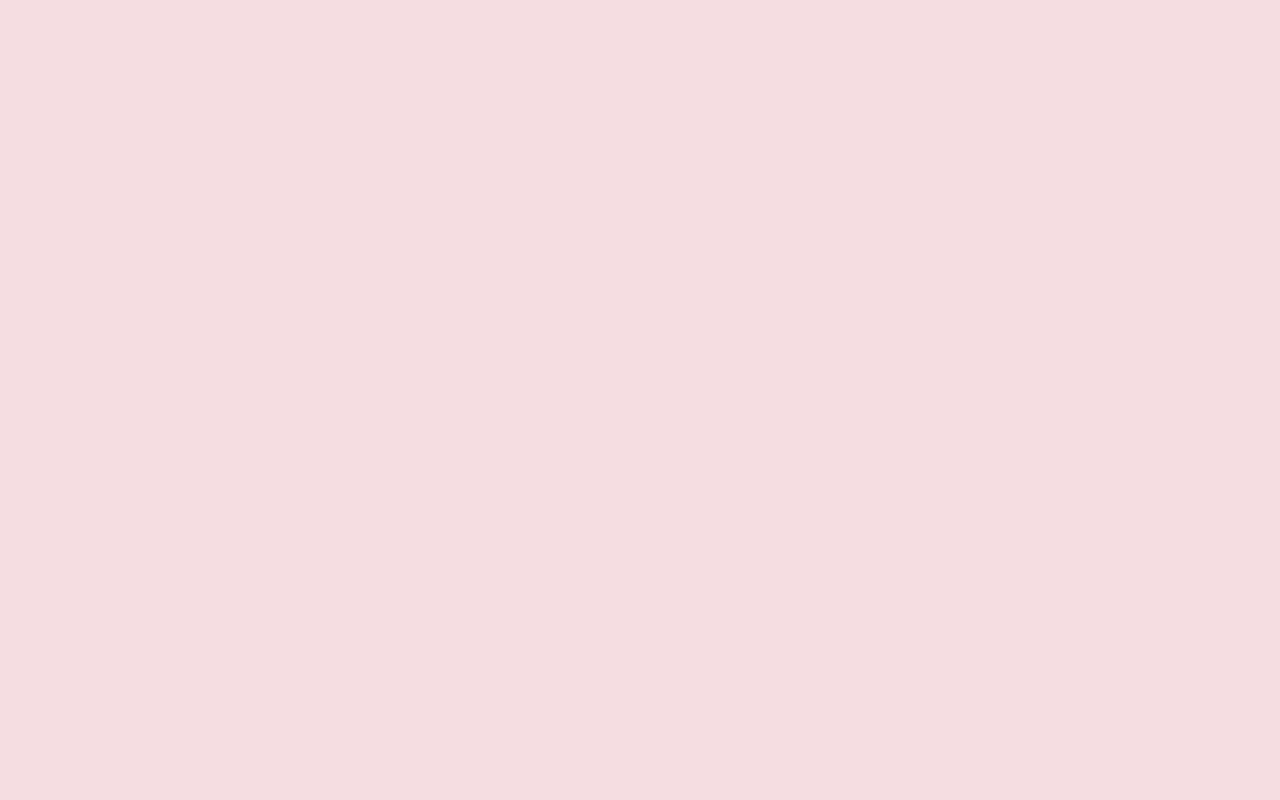
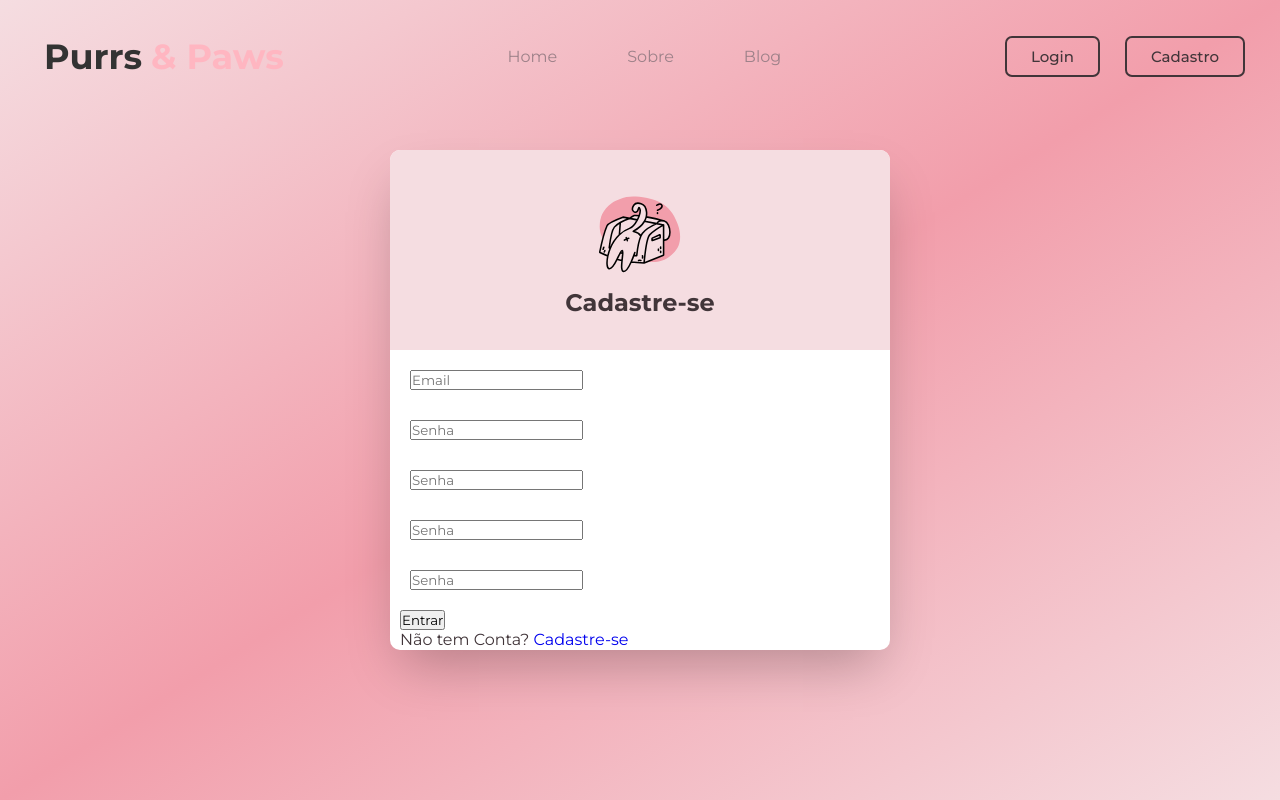
Before and after one commit to mahducosta/PurrsnadPaws, a plain HTML site: page Site/cadastro.html in a window 1280 px wide. Drawn offline with Linux system fonts and the light colour scheme.

Commit message:
alterações css e modelagem

```diff
--- a/Site/cadastro.html
+++ b/Site/cadastro.html
@@ -7,6 +7,66 @@
     <link rel="stylesheet" href="style.css">
 </head>
 <body>
-
+    <header>
+        <a href="#" class="logo">
+        <img src="" alt="">
+        <span class="purrs">Purrs</span> <span class="paws">& Paws</span>
+        </a>
+        <ul class="nav">
+            <li><a href="index.html">Home</a></li>
+            <li><a href="#">Sobre</a></li>
+            <li><a href="login.html">Blog</a></li>
+        </ul>
+        <div class="botoes">
+            <li><a href="login.html" class="login">Login</a></li>
+            <li><a href="cadastro.html" class="cadastro">Cadastro</a></li>
+        </div>
+    </header>
+    <div class="pagina-login">
+    <div class="container-login">
+        <div class="card-login">
+            <div class="header-login">
+                <div class="header img">
+                    <img class="img-login" src="imgs/cadastrocat.svg" alt="">
+                </div>
+                <h2 class="fade-in">Cadastre-se</h2>
+            </div>
+            <div class="formulario-login">
+            <div class="formulario-login">
+                <div class="input">
+                    <input type="email" placeholder="Email" id="ipt_email">
+                </div>
+            </div>
+            <div class="formulario-login">
+                <div class="input">
+                    <input type="password" placeholder="Senha" id="ipt_senha">
+                </div>
+            </div>
+            <div class="formulario-login">
+                <div class="input">
+                    <input type="password" placeholder="Senha" id="ipt_senha">
+                </div>
+            </div>
+            <div class="formulario-login">
+                <div class="input">
+                    <input type="password" placeholder="Senha" id="ipt_senha">
+                </div>
+            </div>
+            <div class="formulario-login">
+                <div class="input">
+                    <input type="password" placeholder="Senha" id="ipt_senha">
+                </div>
+            </div>
+            <button class="login-botao">
+                <span>Entrar</span>
+            </button>
+            <p class="cadastroLink">Não tem Conta? <a href="cadastro.html"> Cadastre-se</a></p>
+        </div>
+        </div>
+    </div>
+    </div>
+    </div>
+</div>
+</body>
 </body>
 </html>
--- a/Site/style.css
+++ b/Site/style.css
@@ -117,7 +117,7 @@ header{
     display: flex;
     flex-wrap: wrap;
     align-items: center;
-    gap: 5rem;
+    gap: 10rem;
 
 }
 .img-container{
@@ -199,3 +199,54 @@ header{
     height: auto;
     display: block;
 }
+
+
+/* LOGIN */
+
+.pagina-login{
+    background: linear-gradient(to bottom right, var(--bg-color),var(--main-color), #F5DDE1 );
+}
+
+.container-login{
+    height: 100vh;
+    display: flex;
+    align-items: center;
+    justify-content: center;
+    padding: 100px;
+}
+
+.card-login{
+    height: 500px;
+    width: 500px;
+    background: white;
+    border-radius: 10px;
+    overflow: hidden;
+    box-shadow: 0 25px 50px -12px rgba(0, 0, 0, 0.25);
+    transform: translateY(0);
+    transition: transform 0.3s ease;
+
+}
+
+.card-login:hover{
+    transform: scale(1.01);
+}
+.header-login{
+    height: 40%;
+    position: relative;
+    background: var(--bg-color);
+    position: relative;
+    display: flex;
+    flex-direction: column;
+    align-items: center;
+    justify-content: center;
+}
+
+.img-login {
+    height: 100px;
+    width: 200px;
+}
+
+.formulario-login{
+    padding: 10px;
+    margin-bottom: 10px;
+}
```
Also changed, not shown: Site/login.html (+47 -0 lines), Site/imgs/cadastrocat.svg (added), Site/imgs/loginHeader.svg (added), 1 other file.
